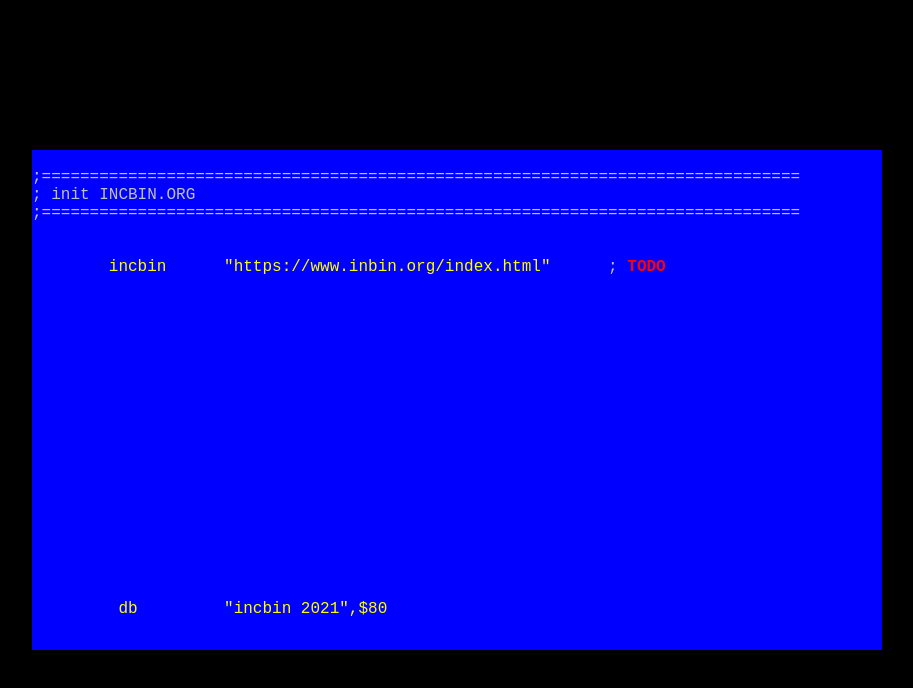
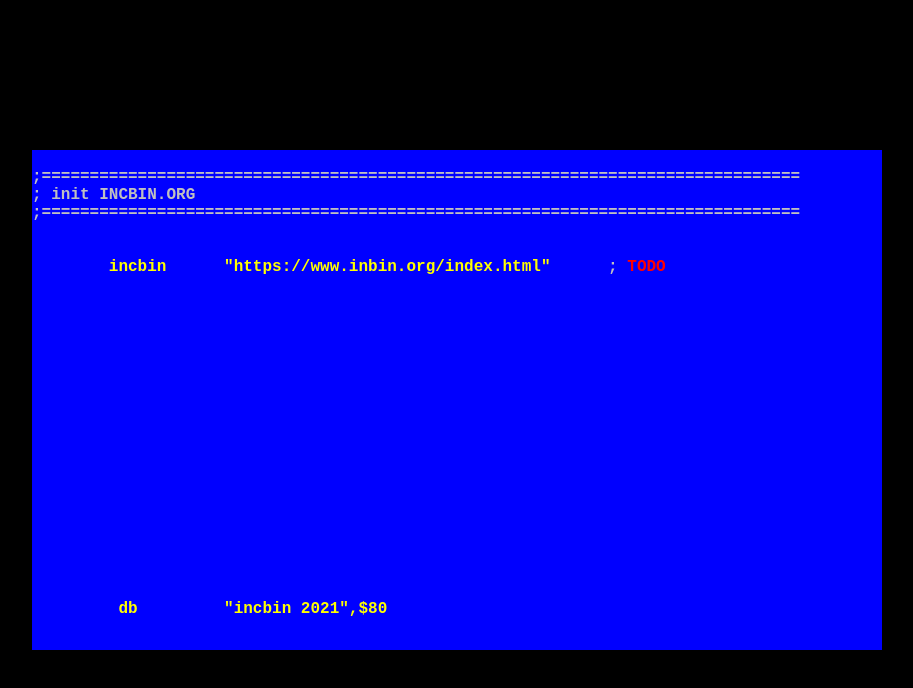
Before and after one commit to incbin/incbin.github.io, a plain HTML site: page index.html in a window 1280 px wide. Shown: the whole page, without its empty margins (183-1096 px from the left). Drawn offline with Linux system fonts and the light colour scheme.

Commit message:
Update index.html

```diff
--- a/index.html
+++ b/index.html
@@ -12,7 +12,7 @@
     white-space:        pre;
     font-family:        monospace, Courier;
     font-size:          16px;
-    font-weight:        normal;
+    font-weight:        bold;
     display:            inline-block;
     margin:             0;
 }
@@ -25,7 +25,7 @@
     top:                calc(50% - (500px / 2));
 }
 
-pre p   { color: #C0C0C0; font-weight: normal; }
+pre p   { color: #C0C0C0; font-weight: bold; }
 pre p a { color: #FF0000; font-weight: bold; }
 
 </style>
```
